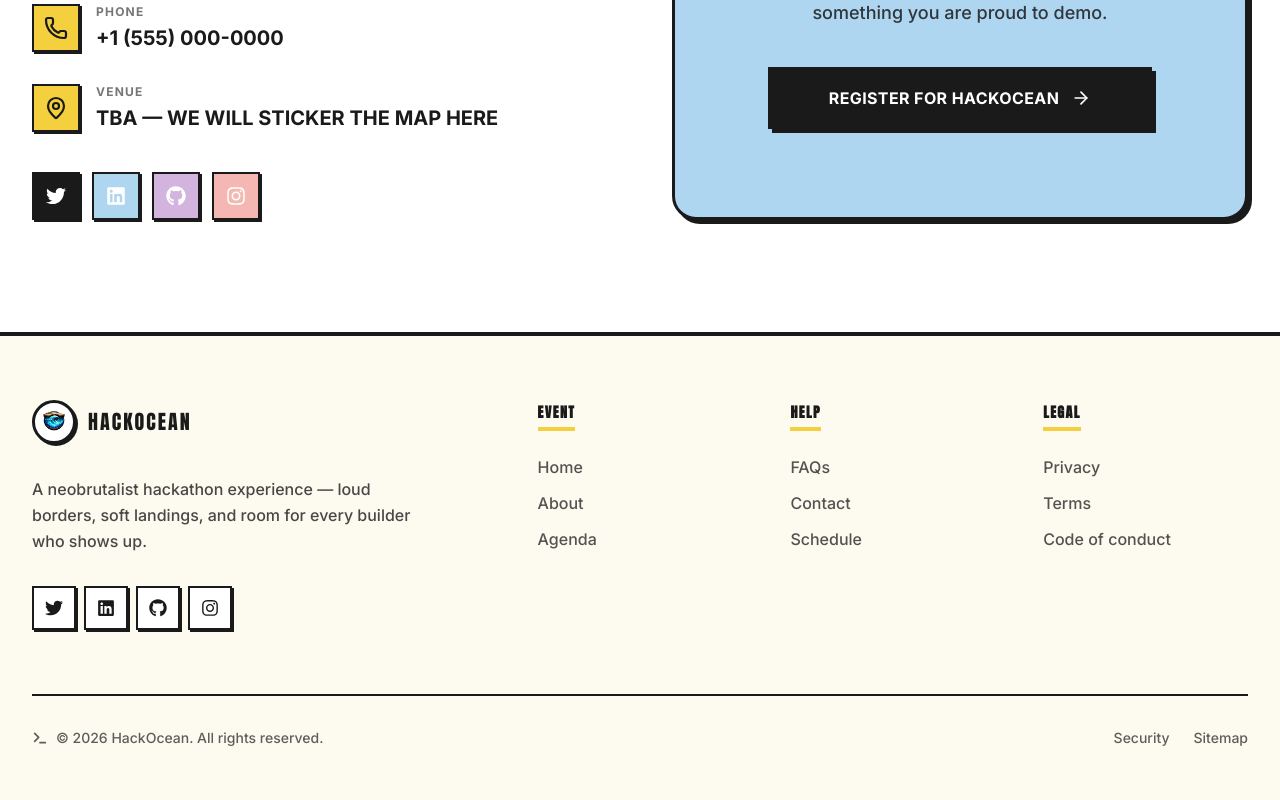
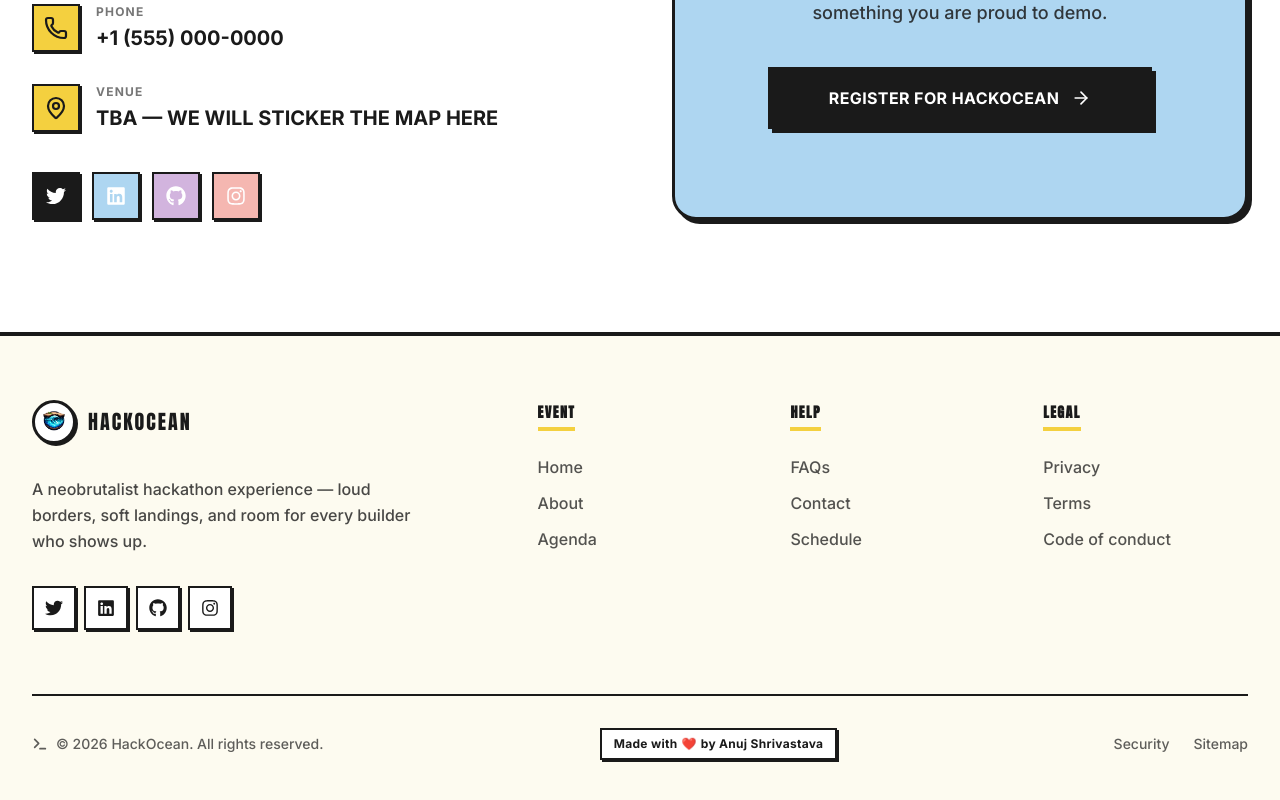
Before and after one commit to AnujShrivastava01/Hackathon-Website, a React (Vite) app in the folder frontend/: page / in a window 1280 px wide. Shown: the part 6194-6994 px from the top of the page. Built offline with nearby package versions, Linux system fonts and the light colour scheme; no server answers.

Commit message:
Update Footer.jsx

```diff
--- a/frontend/src/components/Footer.jsx
+++ b/frontend/src/components/Footer.jsx
@@ -3,6 +3,8 @@ import { Terminal } from 'lucide-react';
 import { FaGithub, FaTwitter, FaLinkedin, FaInstagram } from 'react-icons/fa';
 
 const BRAND = 'HackOcean';
+
+const CREDIT_HREF = 'https://www.linkedin.com/in/anujshrivastava1/';
 
 const Footer = ({ event }) => {
   const currentYear = new Date().getFullYear();
@@ -79,6 +81,15 @@ const Footer = ({ event }) => {
               © {currentYear} {title}. All rights reserved.
             </span>
           </div>
+          <a
+            href={CREDIT_HREF}
+            target="_blank"
+            rel="noopener noreferrer"
+            aria-label="Made with love by Anuj Shrivastava (opens LinkedIn)"
+            className="inline-flex items-center gap-1 border-2 border-ink bg-white px-3 py-1.5 text-xs font-bold tracking-wide text-ink shadow-neo-sm transition-all hover:shadow-none hover:translate-x-0.5 hover:translate-y-0.5 hover:bg-highlight-teal/40"
+          >
+            Made with <span aria-hidden>❤️</span> by Anuj Shrivastava
+          </a>
           <div className="flex items-center gap-6">
             <a href="#" className="hover:text-ink hover:underline underline-offset-4">
               Security
```
